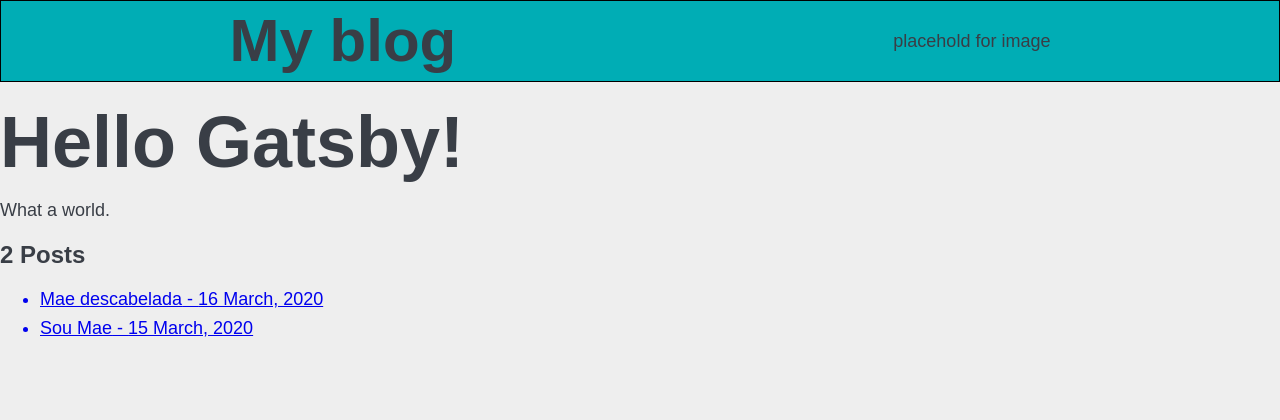
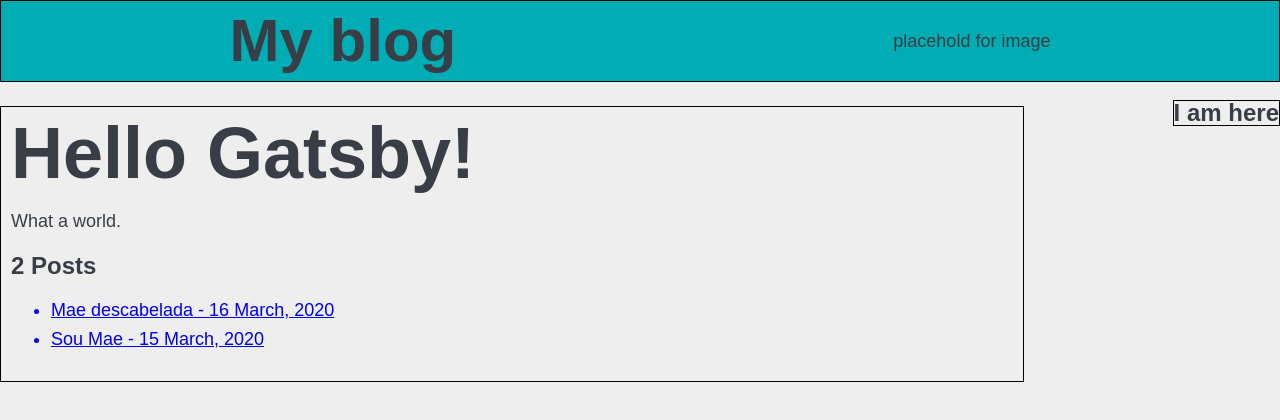
Before and after one commit to student1806/blog-gatsby, a Gatsby site: page / in a window 1280 px wide. Built offline with nearby package versions, Linux system fonts and the light colour scheme; Gatsby itself is replaced by a stand-in of ours.

Commit message:
style layout module

```diff
--- a/src/components/layout.js
+++ b/src/components/layout.js
@@ -1,13 +1,17 @@
 import React from "react"
 
+import layoutStyle from "./layout.module.css"
 import Header from "./header"
 
 export default ({ children }) => {
   return (
-    <div>
+    <>
       <Header />
-      {children}
-    </div>
+      <div className={layoutStyle.layout}>{children}</div>
+      <aside className={layoutStyle.aside}>
+        <h3>I am here</h3>
+      </aside>
+    </>
   )
 }
 
--- /dev/null
+++ b/src/components/layout.module.css
@@ -0,0 +1,12 @@
+.layout {
+  border: 1px solid black;
+  padding: 10px;
+  width: 80%;
+}
+
+.aside {
+  position: absolute;
+  right: 0;
+  top: 100px;
+  border: 1px solid black;
+}
--- a/src/pages/index.js
+++ b/src/pages/index.js
@@ -5,7 +5,6 @@
 export default ({ data }) => {
   return (
     <Layout>
-      {/*<Link to="/contact/">Contact</Link>*/}
       <h1>Hello Gatsby!</h1>
       <p>What a world.</p>
       <h3>{data.allMarkdownRemark.totalCount} Posts</h3>
--- a/src/templates/blog-post.js
+++ b/src/templates/blog-post.js
@@ -7,7 +7,7 @@
   return (
     <Layout>
       <div>
-        <h1>{post.frontmatter.title}</h1>
+        <h2>{post.frontmatter.title}</h2>
         <div dangerouslySetInnerHTML={{ __html: post.html }} />
       </div>
     </Layout>
```
